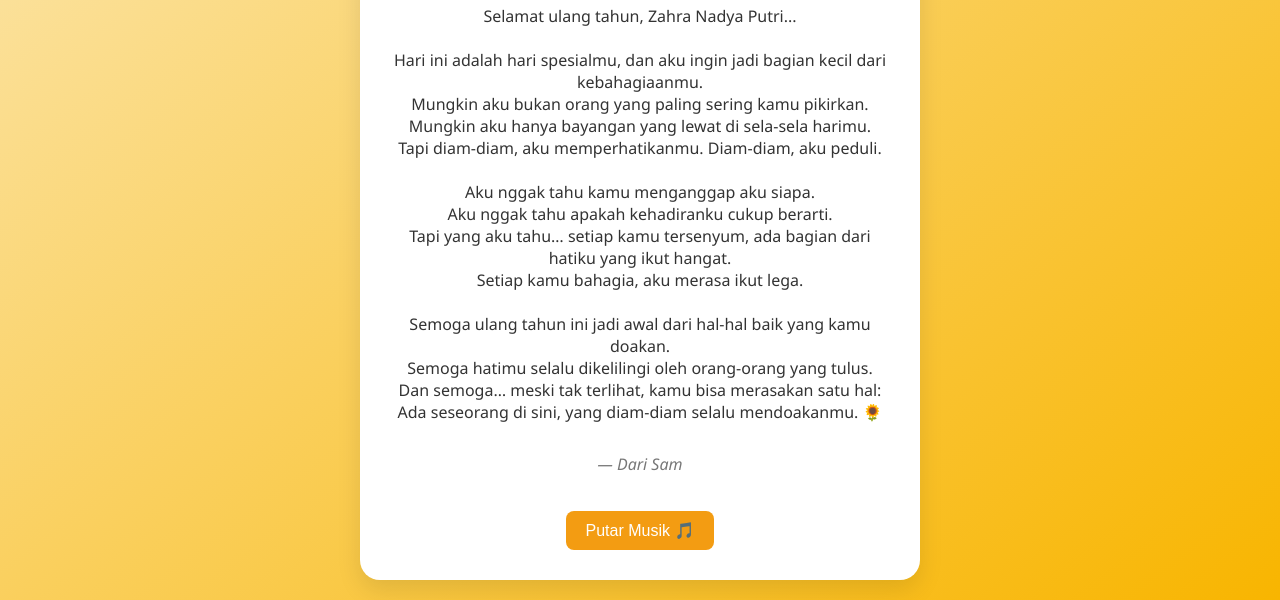
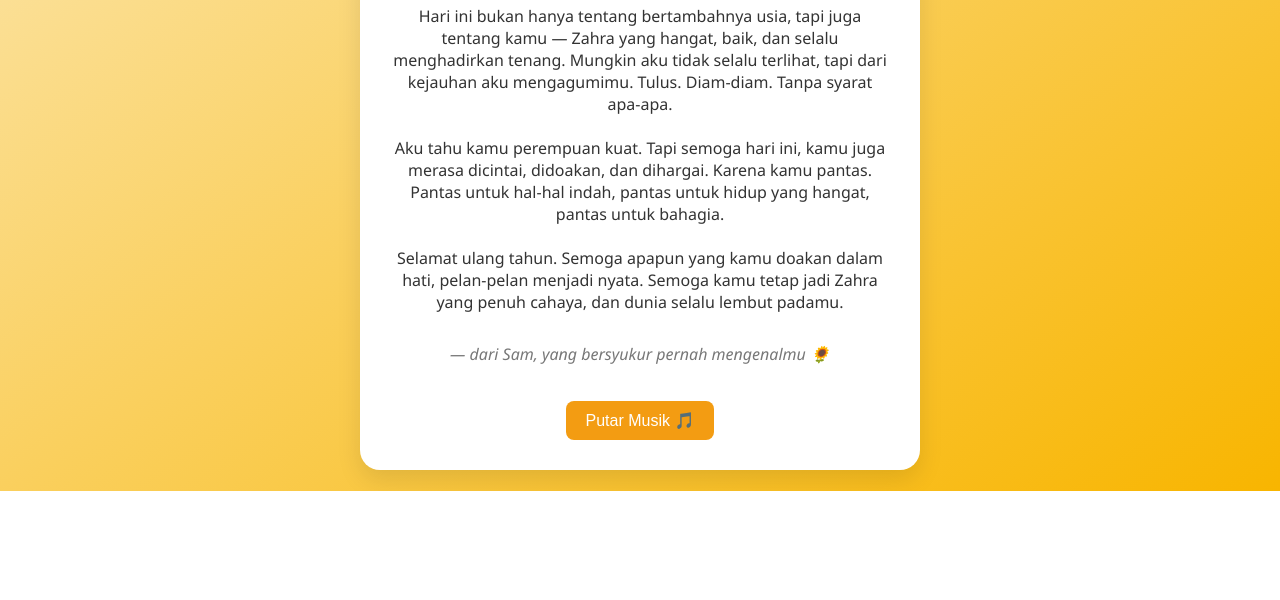
Before and after one commit to Ngapakfol/ulangtahun-zahra, a plain HTML site: page index.html in a window 1280 px wide. Shown: the part 349-949 px from the top of the page. After the commit the page ends 840 px from the top, so only its background shows below. Drawn offline with Linux system fonts and the light colour scheme; a script that the page names is missing.

Commit message:
index.html

```diff
--- a/index.html
+++ b/index.html
@@ -17,6 +17,7 @@
       margin: 0;
       padding: 20px;
       text-align: center;
+      overflow: hidden;
     }
     .card {
       background: white;
@@ -55,23 +56,22 @@
 <body>
   <div class="card">
     <img src="https://i.imgur.com/igyPsGR.jpeg" alt="Foto Zahra">
-    <h1>Happy Level Up Zahra Nadya Putri</h1>
+    <h1>Happy Birthday Zahra Nadya Putri</h1>
     <p>
-      Selamat ulang tahun, Zahra Nadya Putri...<br><br>
-      Hari ini adalah hari spesialmu, dan aku ingin jadi bagian kecil dari kebahagiaanmu.<br>
-      Mungkin aku bukan orang yang paling sering kamu pikirkan.<br>
-      Mungkin aku hanya bayangan yang lewat di sela-sela harimu.<br>
-      Tapi diam-diam, aku memperhatikanmu. Diam-diam, aku peduli.<br><br>
-      Aku nggak tahu kamu menganggap aku siapa.<br>
-      Aku nggak tahu apakah kehadiranku cukup berarti.<br>
-      Tapi yang aku tahu… setiap kamu tersenyum, ada bagian dari hatiku yang ikut hangat.<br>
-      Setiap kamu bahagia, aku merasa ikut lega.<br><br>
-      Semoga ulang tahun ini jadi awal dari hal-hal baik yang kamu doakan.<br>
-      Semoga hatimu selalu dikelilingi oleh orang-orang yang tulus.<br>
-      Dan semoga… meski tak terlihat, kamu bisa merasakan satu hal:<br>
-      Ada seseorang di sini, yang diam-diam selalu mendoakanmu. 🌻
+      Hari ini bukan hanya tentang bertambahnya usia,
+      tapi juga tentang kamu — Zahra yang hangat, baik, dan selalu menghadirkan tenang.
+      Mungkin aku tidak selalu terlihat, tapi dari kejauhan aku mengagumimu.
+      Tulus. Diam-diam. Tanpa syarat apa-apa. <br><br>
+
+      Aku tahu kamu perempuan kuat. Tapi semoga hari ini, kamu juga merasa dicintai,
+      didoakan, dan dihargai. Karena kamu pantas.
+      Pantas untuk hal-hal indah, pantas untuk hidup yang hangat, pantas untuk bahagia. <br><br>
+
+      Selamat ulang tahun.
+      Semoga apapun yang kamu doakan dalam hati, pelan-pelan menjadi nyata.
+      Semoga kamu tetap jadi Zahra yang penuh cahaya, dan dunia selalu lembut padamu.
     </p>
-    <p style="margin-top: 30px; font-style: italic; color: #777;">— Dari Sam</p>
+    <p style="margin-top: 30px; font-style: italic; color: #777;">— dari Sam, yang bersyukur pernah mengenalmu 🌻</p>
     <button class="btn" onclick="document.getElementById('musik').play()">Putar Musik 🎵</button>
   </div>
 
@@ -81,31 +81,14 @@
   </audio>
 
   <!-- Efek bunga jatuh -->
-  <script src="https://cdn.jsdelivr.net/gh/lokesh-coder/pretty-sakura/pretty-sakura.min.js"></script>
+  <script src="https://unpkg.com/sakura-js@1.0.0/lib/sakura.min.js"></script>
   <script>
-    new Sakura('body', {
-      colors: [
-        {
-          gradientColorStart: '#fcc',
-          gradientColorEnd: '#f99',
-          gradientColorDegree: 120
-        }
-      ],
+    const sakura = new Sakura('body', {
       maxSize: 14,
       minSize: 9,
       fallSpeed: 1,
       delay: 300
     });
   </script>
-  <!-- Library Sakura.js -->
-<script src="https://unpkg.com/sakura-js@1.0.0/lib/sakura.min.js"></script>
-<script>
-  const sakura = new Sakura('body', {
-    maxSize: 14,
-    minSize: 9,
-    fallSpeed: 1,
-    delay: 300
-  });
-</script>
 </body>
 </html>
```
